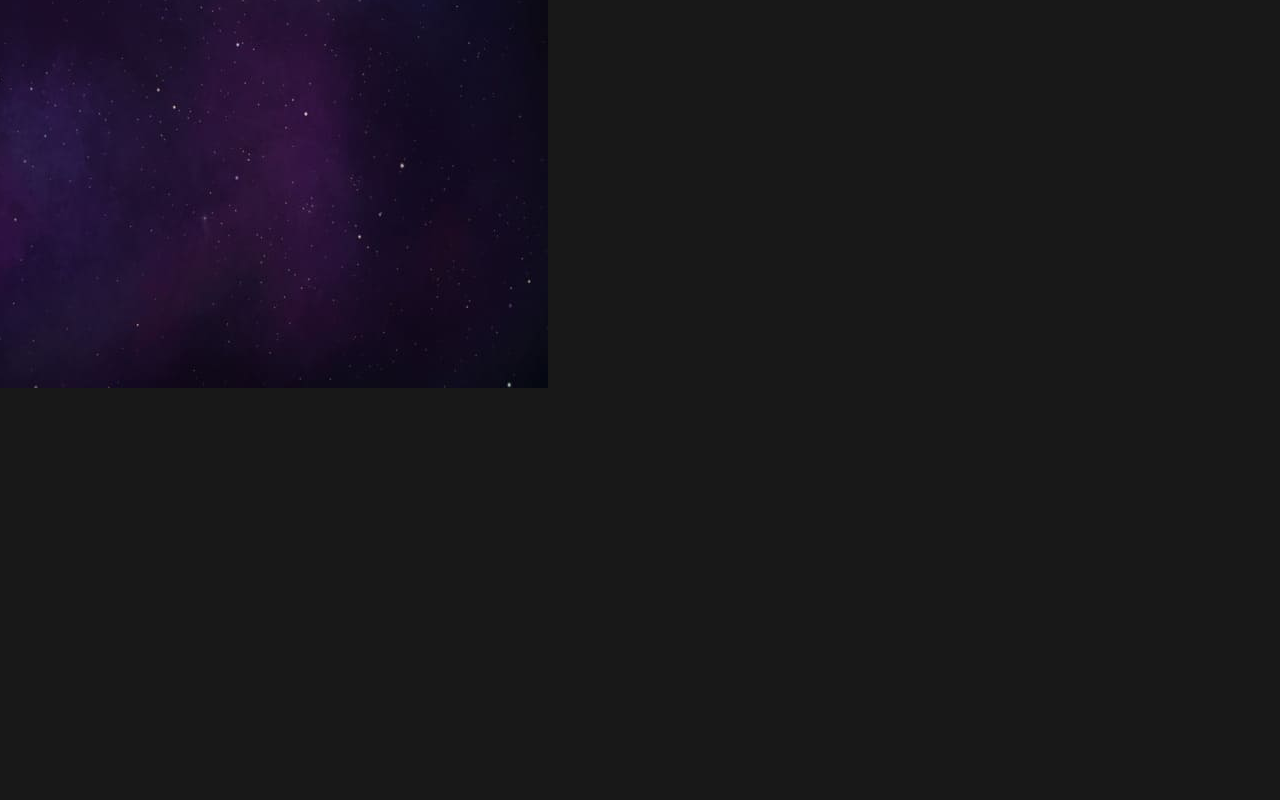
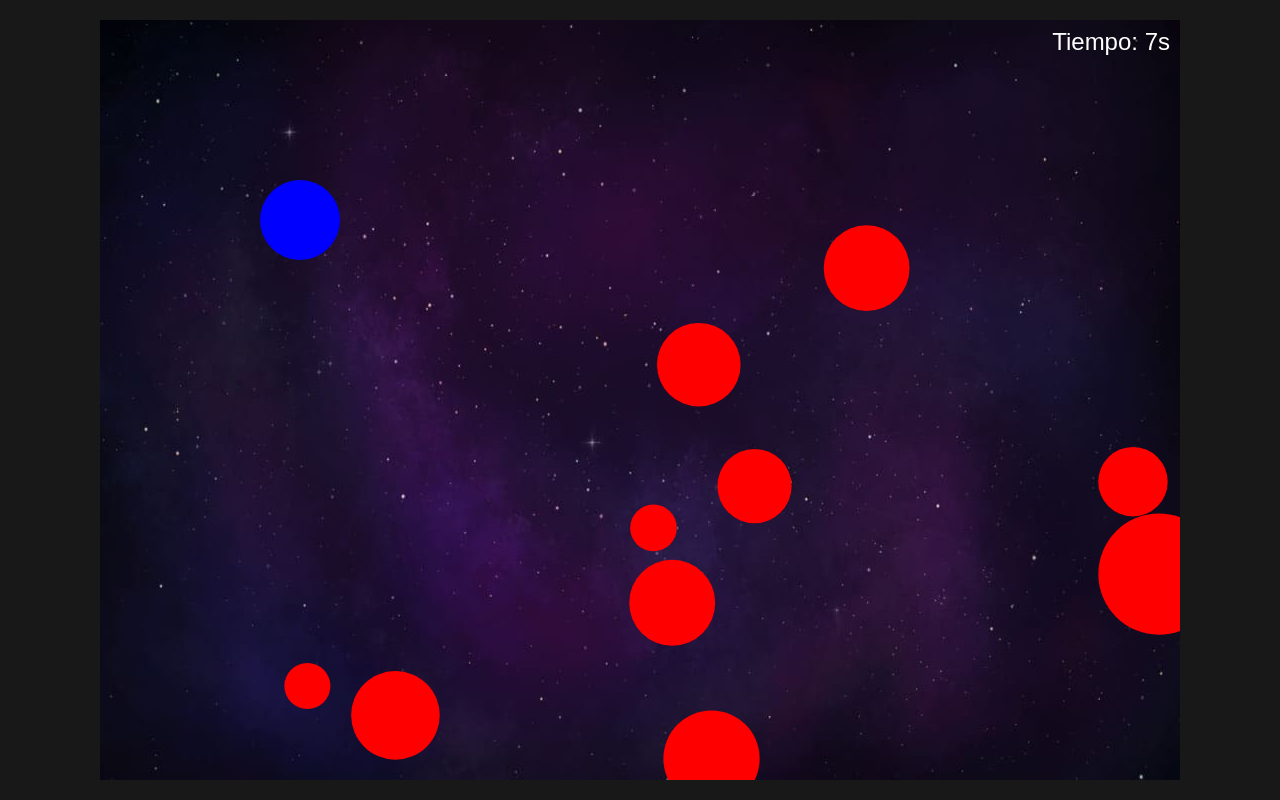
Before and after one commit to AlexRod858/Agario-Simplificado-JS, a plain HTML site: page index.html in a window 1280 px wide. Both pictures are taken after a click on the link "JUGAR". Drawn offline with Linux system fonts and the light colour scheme.

Commit message:
Juego funcional falta arreglar timer y sonidos

```diff
--- a/classes/fase2.js
+++ b/classes/fase2.js
@@ -3,7 +3,6 @@ const ctx = canvas.getContext('2d');
 import Circulo from "./ellipse.js";
 import Enemy from "./enemies.js";
 
-const boton = new Boton();
 let enemigos = [];
 let tiempo = 0;
 let tiempoFinal;
@@ -11,15 +10,9 @@ let intervaloTiempo;
 
 export default class Fase2 {
     // --------------------------
-    botonJugarPresionado;
-    // --------------------------
     constructor() {
-        const intervalId = setInterval(() => {
-            tiempo++;
-            // dibujarTimer();
-        }, 1000);
+
     }
-
     dibujarFondo() {
         canvas.style.backgroundImage = "url('assets/imgs/fondo.jpg')";
         canvas.style.backgroundRepeat = "no-repeat";
@@ -27,15 +20,15 @@ export default class Fase2 {
         canvas.style.backgroundPosition = "center center";
     }
 
-    pintarHero(){
+    pintarHero() {
         let circulo = new Circulo();
         circulo.dibujar();
     }
 
 
     pintarEnemigos() {
-        // requestAnimationFrame(fase2);
-        // ctx.clearRect(0, 0, canvas.width, canvas.height);
+        requestAnimationFrame(pintarEnemigos);
+        ctx.clearRect(0, 0, canvas.width, canvas.height);
         // -----------------------
         for (const enem of enemigos) {
             enem.dibujar();
--- a/index.js
+++ b/index.js
@@ -1,5 +1,4 @@
 // -----------------------
-const canvas = document.getElementById('canvas');
 const start = document.getElementById('start');
 const gameover = document.getElementById('gameover');
 // -----------------------
@@ -7,6 +6,8 @@ let musicaFondo = new Audio('./assets/sounds/fase1.mp3');
 musicaFondo.play();
 let clickSound = new Audio('./assets/sounds/clickDentro.mp3');
 // -----------------------
+// -----------------------
+// C A M B I O  D E  F A S E
 // -----------------------
 // -----------------------
 const startButton = document.querySelector('#start a');
@@ -17,26 +18,110 @@ function startGame() {
     canvas.style.display = 'block';
     gameover.style.display = 'none';
 }
-
-// -----------------------
-// -----------------------
-// F U N C I O N  P R I N C I P A L
-// -----------------------
-// -----------------------
-import Fase2 from "./classes/fase2.js";
+function gameOver() {
+    clickSound.play();
+    start.style.display = 'none';
+    canvas.style.display = 'none';
+    gameover.style.display = 'block';
+    const h1 = document.querySelector('#gameover h1');
+    h1.innerHTML = 'Tiempo: '+tiempoFinal+'s';
+}
+// ----------------------------------------------
+// ----------------------------------------------
+// J U E G O
+// ----------------------------------------------
+// ----------------------------------------------
+const canvas = document.getElementById('canvas');
 canvas.width = 1080;
 canvas.height = 760;
 const ctx = canvas.getContext('2d');
-const fase2 = new Fase2();
-
-function canvasScreen() {
-    requestAnimationFrame(canvasScreen);
+import Circulo from "./classes/ellipse.js";
+import Enemy from "./classes/enemies.js";
+const circulo = new Circulo();
+let enemigos = [];
+let tiempo = 0;
+let tiempoFinal = 0;
+// -----------------------
+// -----------------------
+// E N E M I G O S
+// -----------------------
+// -----------------------
+for (let i = 0; i < 10; i++) {
+    const velocidadInicialX = Math.random() * 4 - 2; // Velocidad aleatoria entre -2 y 2
+    const velocidadInicialY = Math.random() * 4 - 2; // Velocidad aleatoria entre -2 y 2
+    const enemigo = new Enemy(velocidadInicialX, velocidadInicialY);
+    enemigos.push(enemigo);
+}
+// -----------------------
+let fase1Sound = new Audio('./assets/sounds/fase1.mp3');
+let fase2Sound = new Audio('./assets/sounds/fase2.mp3');
+let fase3Sound = new Audio('./assets/sounds/fase3.mp3');
+// -----------------------
+// -----------------------
+// D R A W
+// -----------------------
+// -----------------------
+function draw() {
+    requestAnimationFrame(draw);
     ctx.clearRect(0, 0, canvas.width, canvas.height);
 
-    fase2.dibujarFondo();
-    fase2.pintarHero();
-    fase2.pintarEnemigos();
-    // fase2.temporizador();
+    canvas.style.backgroundImage = "url('assets/imgs/fondo.jpg')";
+    canvas.style.backgroundPosition = 'center center';
+    canvas.style.backgroundSize = 'cover';
 
+    circulo.dibujar();
+    // -----------------------
+    for (const enem of enemigos) {
+        enem.dibujar();
+        enem.movimiento();
+        enem.rebote();
+    }
+    // -----------------------
+    colission();
+    dibujarTimer();
 }
-canvasScreen();
+// -----------------------
+// -----------------------
+function dibujarTimer() {
+    // const ctx = canvas.getContext('2d');
+    ctx.fillStyle = '#FFFFFF';
+    ctx.font = '24px Arial';
+    ctx.textAlign = 'right';
+    ctx.fillText(`Tiempo: ${tiempo}s`, canvas.width - 10, 30);
+}
+const intervalId = setInterval(() => {
+    tiempo++;
+    dibujarTimer();
+}, 1000);
+// -----------------------
+// -----------------------
+function colission() {
+    for (const enem of enemigos) {
+        const distanciaX = circulo.position.x - enem.position.x;
+        const distanciaY = circulo.position.y - enem.position.y;
+        const distancia = Math.sqrt(distanciaX * distanciaX + distanciaY * distanciaY);
+        if (distancia < circulo.radius - enem.radius) {
+            // Se detectó una colisión, el círculo se "come" al enemigo
+            circulo.radius += 5;
+            playColisionSound();
+            console.log('COLISIONNNN');
+            // Eliminar al enemigo
+            enemigos.splice(enemigos.indexOf(enem), 1);
+            if (enemigos < 1) {
+                tiempoFinal = tiempo;
+                console.log(tiempoFinal);
+                console.log("FIN");
+                gameOver();
+            }
+        }
+    }
+}
+// -----------------------
+// -----------------------
+function playColisionSound() {
+    let colisionSound = new Audio('./assets/sounds/pop.mp3');
+    colisionSound.play();
+}
+// -----------------------
+// -----------------------
+draw();
--- a/style.css
+++ b/style.css
@@ -4,7 +4,7 @@ body {
 
 canvas {
     background-color: rgb(169, 169, 169);
-    /* position: absolute; */
+    position: absolute;
     top: 50%;
     left: 50%;
     transform: translate(-50%, -50%);
```
